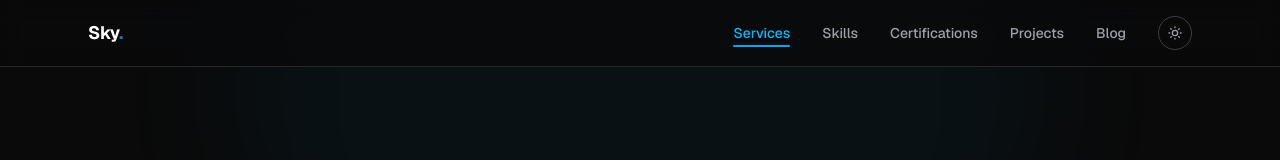
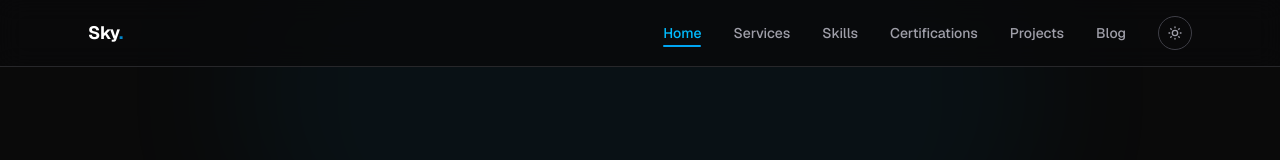
Before and after one commit to Shendrii/shendri_portfolio_updated, a Next.js app: page / in a window 1280 px wide. Shown: the top 160 px of the page. Built offline with nearby package versions, Linux system fonts and the light colour scheme.

Commit message:
minor fix

```diff
--- a/src/components/Navbar.tsx
+++ b/src/components/Navbar.tsx
@@ -4,6 +4,7 @@ import { useState, useEffect } from "react";
 import { useTheme } from "./ThemeProvider";
 
 const navLinks = [
+  { label: "Home", href: "#hero" },
   { label: "Services", href: "#services" },
   { label: "Skills", href: "#skills" },
   { label: "Certifications", href: "#certifications" },
@@ -42,7 +43,7 @@ export default function Navbar() {
     <nav className="fixed top-0 left-0 right-0 z-50 border-b border-zinc-200 bg-white/80 backdrop-blur-md dark:border-zinc-800 dark:bg-zinc-950/80">
       <div className="mx-auto flex max-w-6xl items-center justify-between px-6 py-4">
         <a
-          href="#"
+          href="#hero"
           className="text-lg font-bold tracking-tight text-zinc-900 dark:text-white"
         >
           Sky<span className="text-accent">.</span>
```
